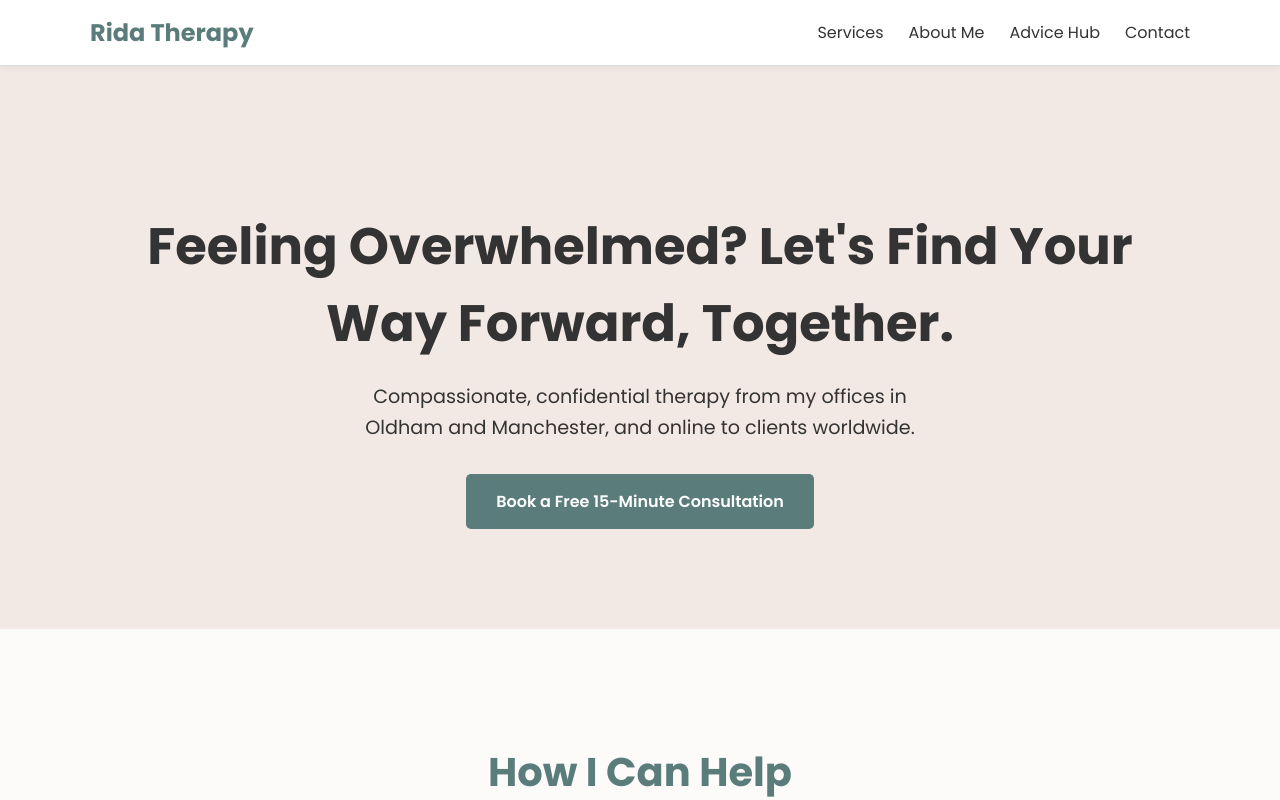
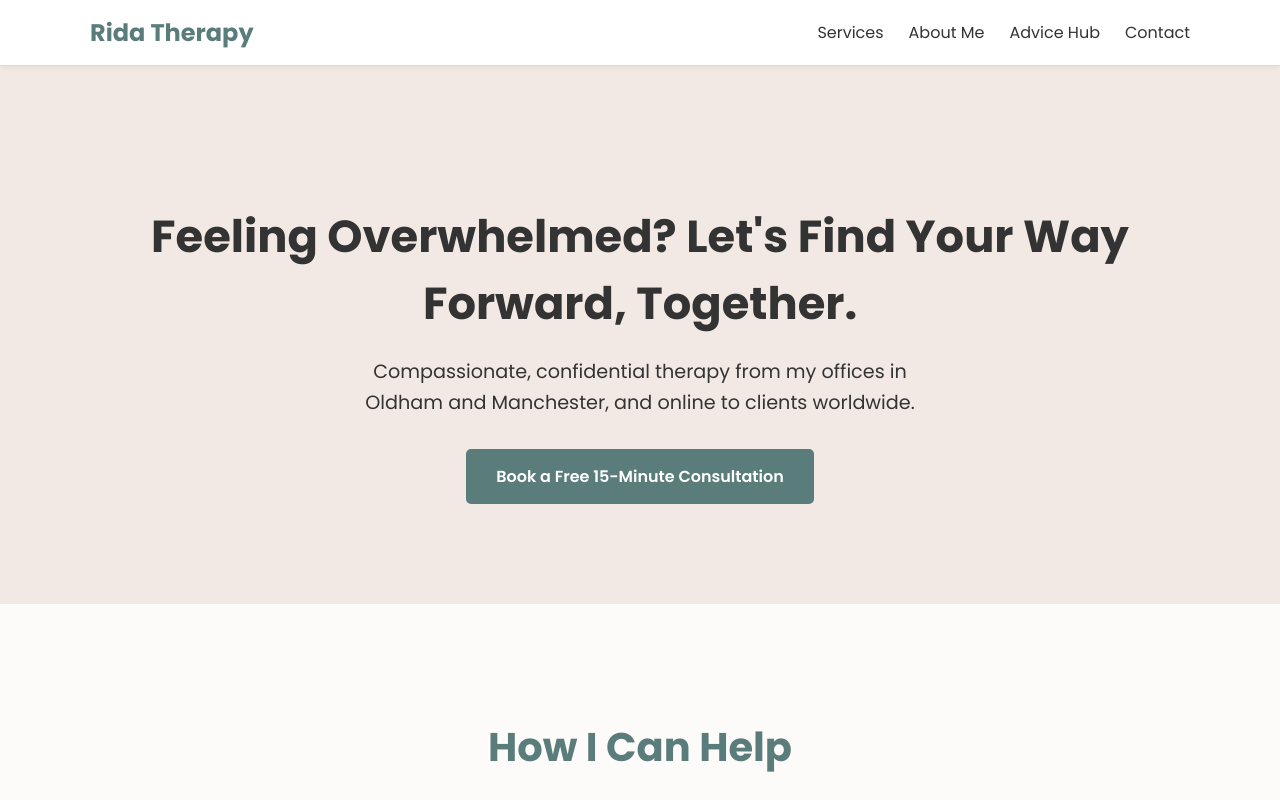
Before and after one commit to jbrtherapy-cpu/rida-therapy-website, a React (Create React App) app: page / in a window 1280 px wide. Shown: the top 800 px of the page. Built offline with nearby package versions, Linux system fonts and the light colour scheme.

Commit message:
Reduce font size in hero section

```diff
--- a/src/App.css
+++ b/src/App.css
@@ -64,7 +64,7 @@ section h2 {
   padding: 100px 0;
 }
 .hero h1 {
-  font-size: 3.2rem;
+  font-size: 2.8rem;
   margin-bottom: 20px;
 }
 .hero p {
```
